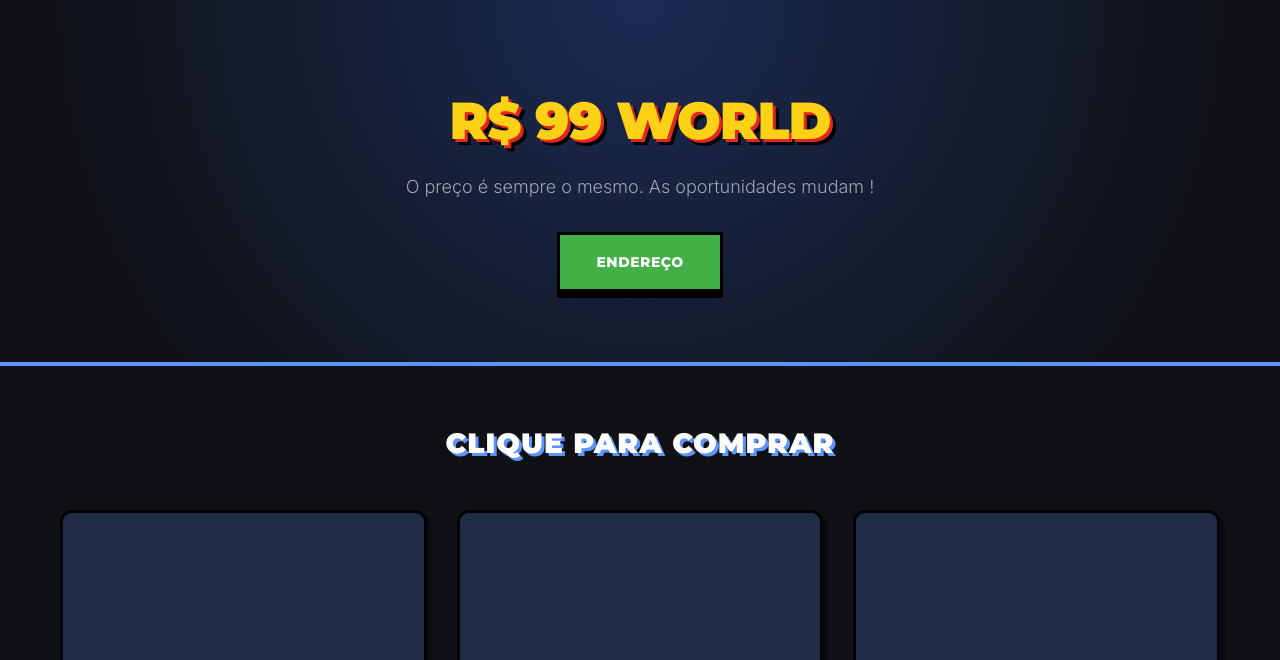
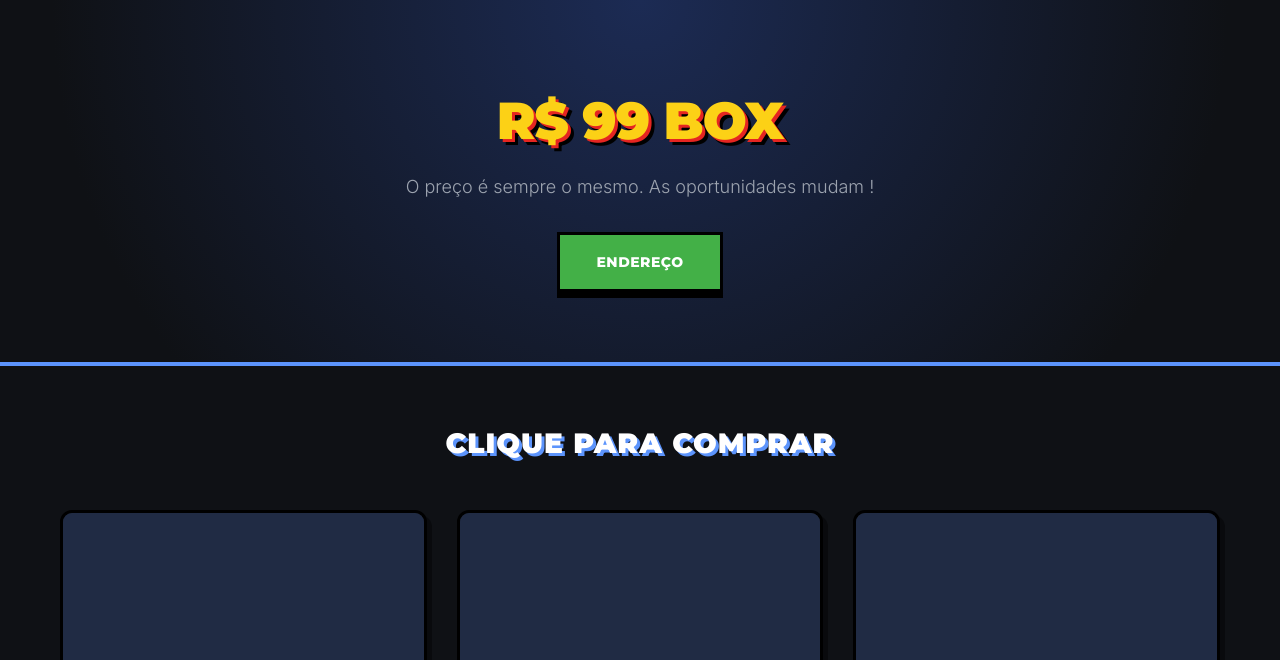
Before and after one commit to desenvolvedorMC/99, a plain HTML site: page index.html in a window 1280 px wide. Shown: the top 660 px of the page. Drawn offline with Linux system fonts and the light colour scheme.

Commit message:
Update index.html
mudei o nome para 99 BOX

```diff
--- a/index.html
+++ b/index.html
@@ -3,7 +3,7 @@
 <head>
   <meta charset="UTF-8">
   <meta name="viewport" content="width=device-width, initial-scale=1.0">
-  <title>R$ 99 WORLD | UTILIDADES</title>
+  <title>R$ 99 BOX | UTILIDADES</title>
   <link rel="shortcut icon" href="icon.png" type="image/x-icon">
 
   <!-- Fontes: Inter para textos longos e Montserrat para títulos/preços de e-commerce -->
@@ -335,7 +335,7 @@
 <body>
 
   <header>
-    <h1>R$ 99 WORLD</h1>
+    <h1>R$ 99 BOX</h1>
     <p>O preço é sempre o mesmo. As oportunidades mudam !</p>
     <a class="hero-btn" href="https://www.google.com/maps/search/?api=1&query=Rua+Carapicu%C3%ADba,+06326-010" target="_blank">
       ENDEREÇO
```
